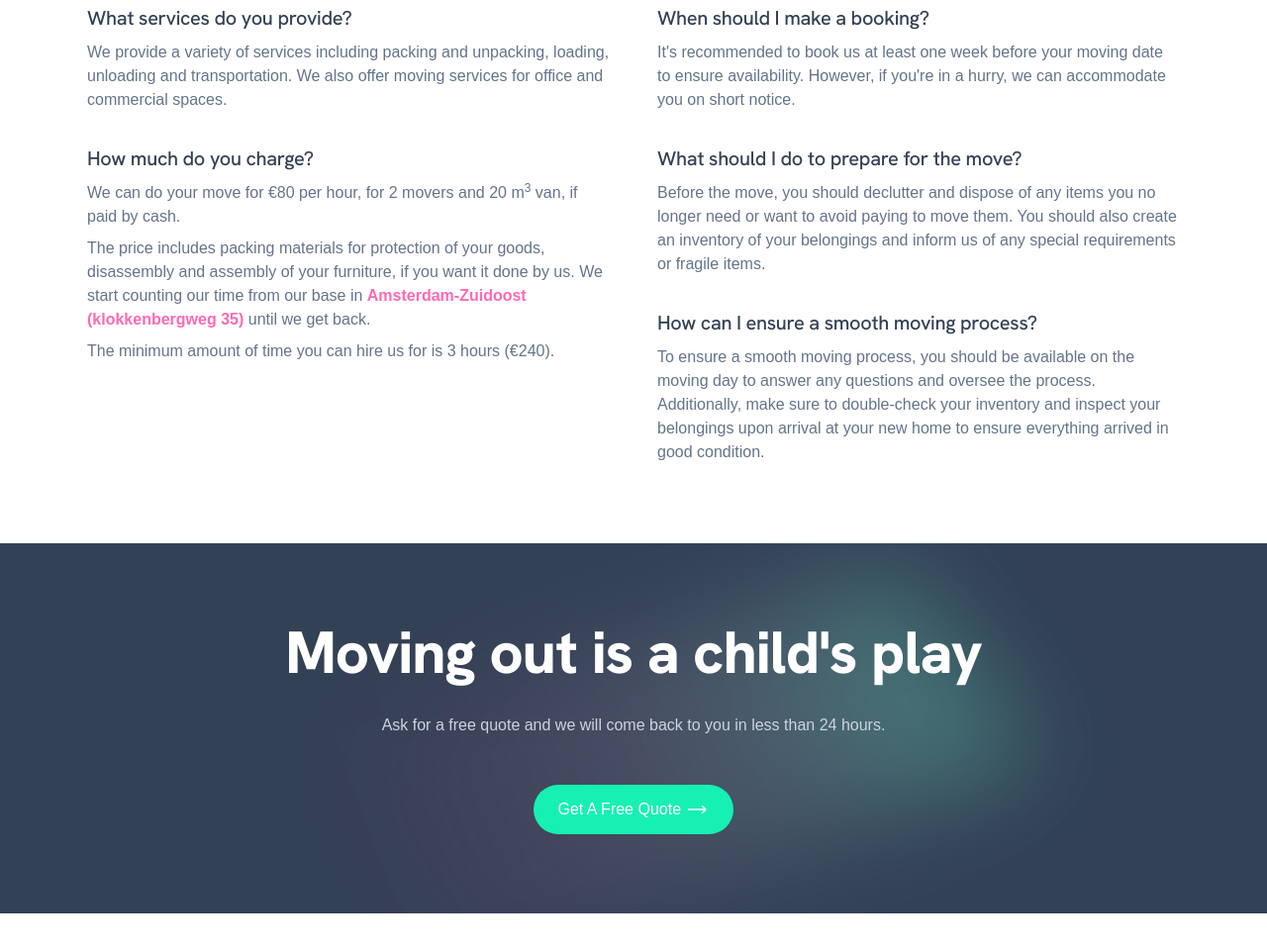
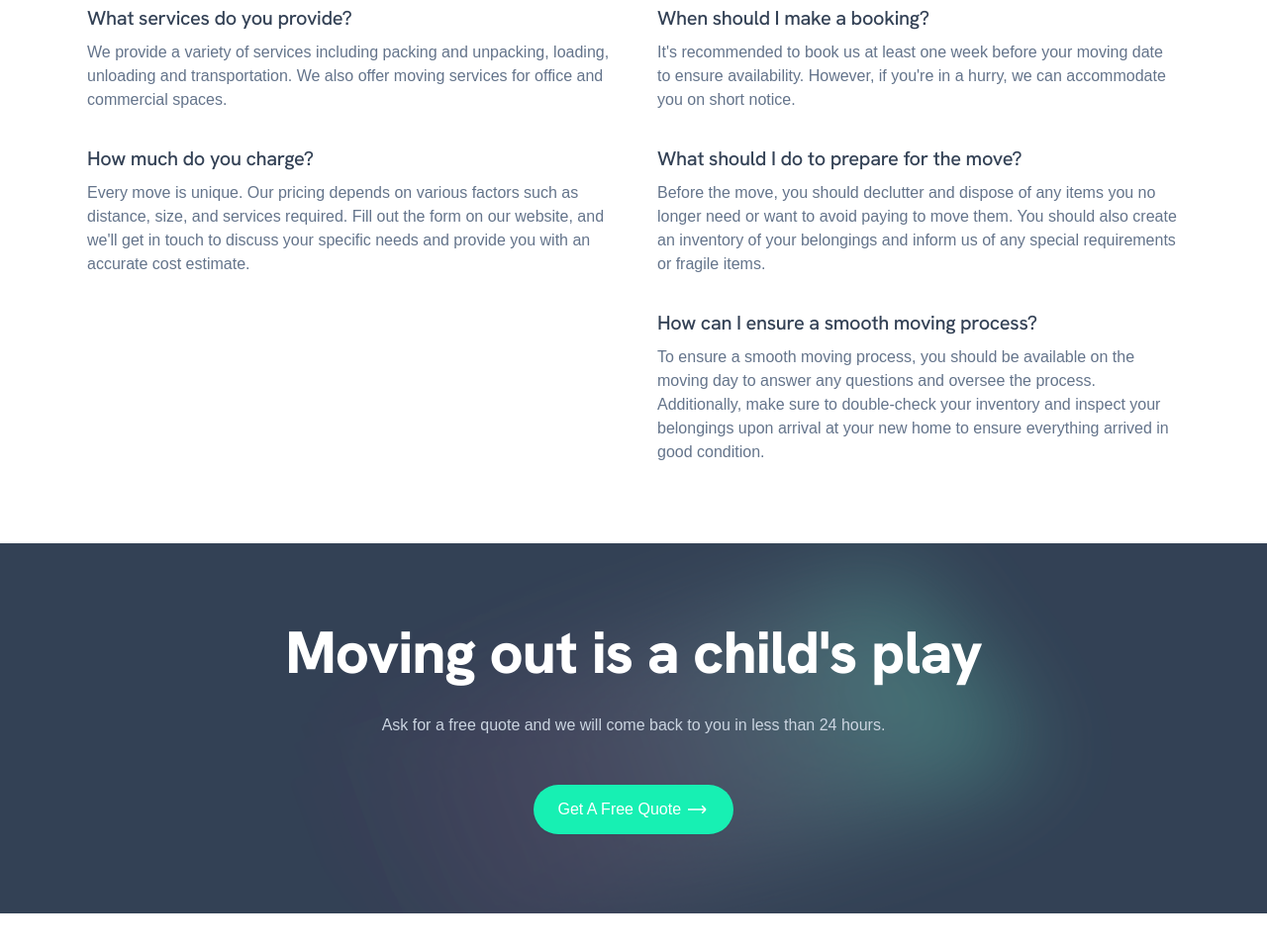
Before and after one commit to hristokoev/lm-astro, an Astro site: page / in a window 1280 px wide. Shown: the part 2661-3622 px from the top of the page at 99% size. Built offline with nearby package versions, Linux system fonts and the light colour scheme; Astro itself is replaced by a stand-in of ours.

Commit message:
change of text

```diff
--- a/src/components/Faqs.astro
+++ b/src/components/Faqs.astro
@@ -14,9 +14,7 @@
 					</div>
 					<div class="space-y-2">
 						<h4 class="text-xl font-hkgrotesk font-medium text-slate-700">How much do you charge?</h4>
-						<p class="text-slate-500">We can do your move for €80 per hour, for 2 movers and 20 m<sup>3</sup> van, if paid by cash.</p>
-						<p class="text-slate-500">The price includes packing materials for protection of your goods, disassembly and assembly of your furniture, if you want it done by us. We start counting our time from our base in <span class="text-hot-pink-400 font-semibold">Amsterdam-Zuidoost (klokkenbergweg 35)</span> until we get back.</p>
-						<p class="text-slate-500">The minimum amount of time you can hire us for is 3 hours (€240).</p>
+						<p class="text-slate-500">Every move is unique. Our pricing depends on various factors such as distance, size, and services required. Fill out the form on our website, and we'll get in touch to discuss your specific needs and provide you with an accurate cost estimate.</p>
 					</div>
 				</div>
 				<div class="w-full md:w-1/2 space-y-8">
```
